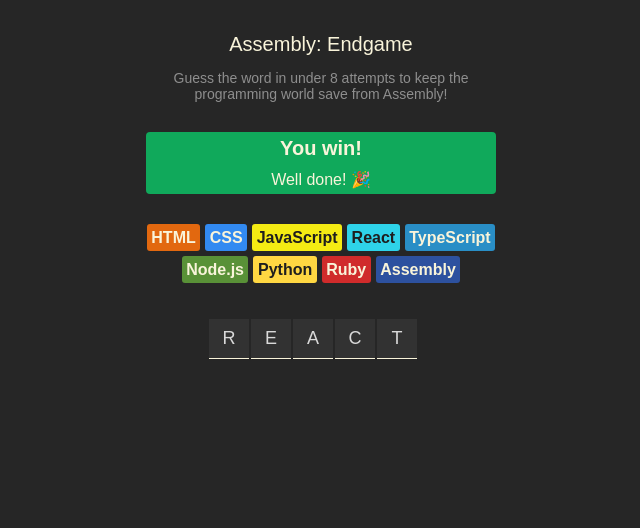
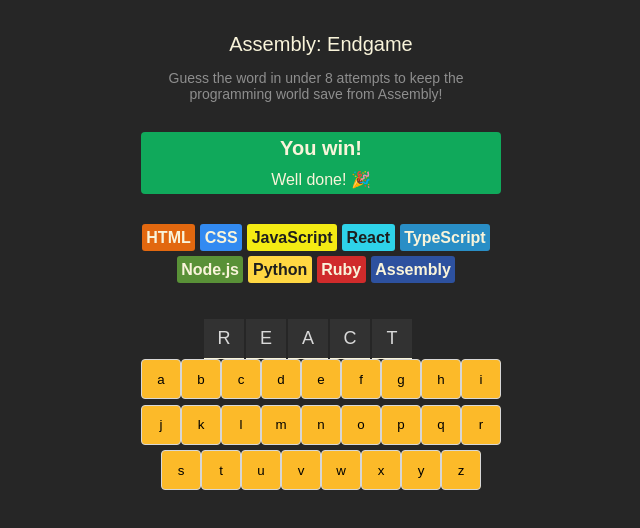
Before and after one commit to danielNemeth19/first-react, a React (Vite) app: page / in a window 1280 px wide. Shown: the top 528 px of the page, without its empty margins (319-959 px from the left). Built offline with nearby package versions, Linux system fonts and the light colour scheme.

Commit message:
(feat) Adds keyboard

```diff
--- a/src/AppAssembly.jsx
+++ b/src/AppAssembly.jsx
@@ -5,7 +5,10 @@
 export default function AppAssembly() {
     const [currentWord, setCurrentWord] = useState("react")
 
-    const languagesChips = languages.map((language) => {
+    const alphabet = "abcdefghijklmnopqrstuvwxyz"
+
+
+    const languaeElements = languages.map((language) => {
         const styles = {
             color: language.color,
             backgroundColor: language.backgroundColor
@@ -13,8 +16,12 @@
         return <span key={language.name} className="chip" style={styles}>{language.name}</span>
     })
 
-    const word = currentWord.split("").map((char, idx)=>{
+    const letterElements = currentWord.split("").map((char, idx)=>{
         return <span key={idx}>{char.toUpperCase()}</span>
+    })
+
+    const keyboard = alphabet.split("").map((char) => {
+        return <button key={char}>{char}</button>
     })
 
     return (
@@ -29,10 +36,13 @@
                     <p>Well done! 🎉</p>
                 </section>
                 <section className="language-chips">
-                    {languagesChips}
+                    {languaeElements}
                 </section>
                 <section className="word">
-                    {word}
+                    {letterElements}
+                </section>
+                <section className="keyboard">
+                    {keyboard}
                 </section>
             </main>
         </main>
--- a/src/index_assembly.css
+++ b/src/index_assembly.css
@@ -86,3 +86,19 @@
     font-size: 1.125rem;
     border-bottom: 1px solid #F9F4DA;
 }
+
+section.keyboard {
+    display: flex;
+    justify-content: center;
+    flex-wrap: wrap;
+    width: 360px;
+    height: 136px;
+}
+
+section.keyboard>button {
+    width: 40px;
+    height: 40px;
+    border-radius: 4px;
+    background-color: #FCBA29;
+    border: 1px solid #D7D7D7;
+}
```
